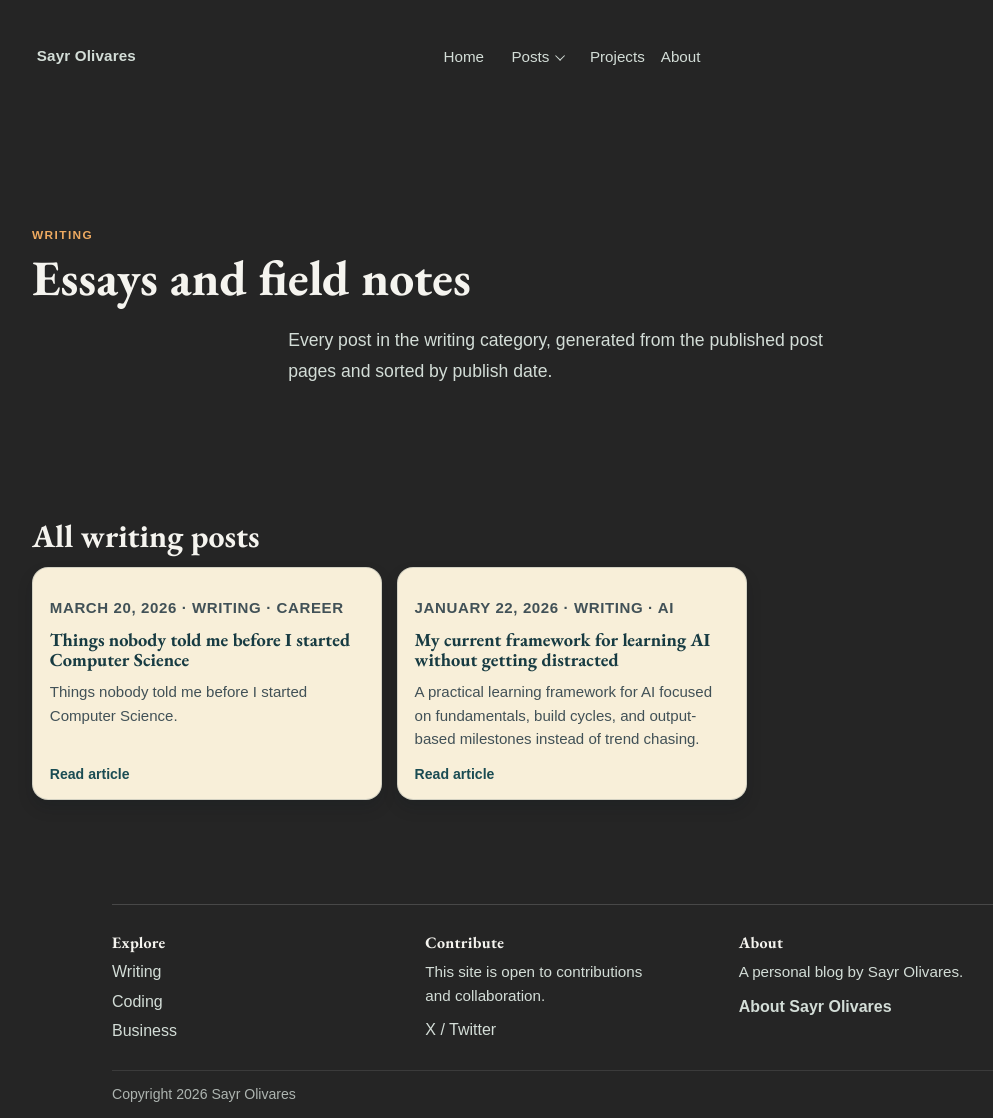
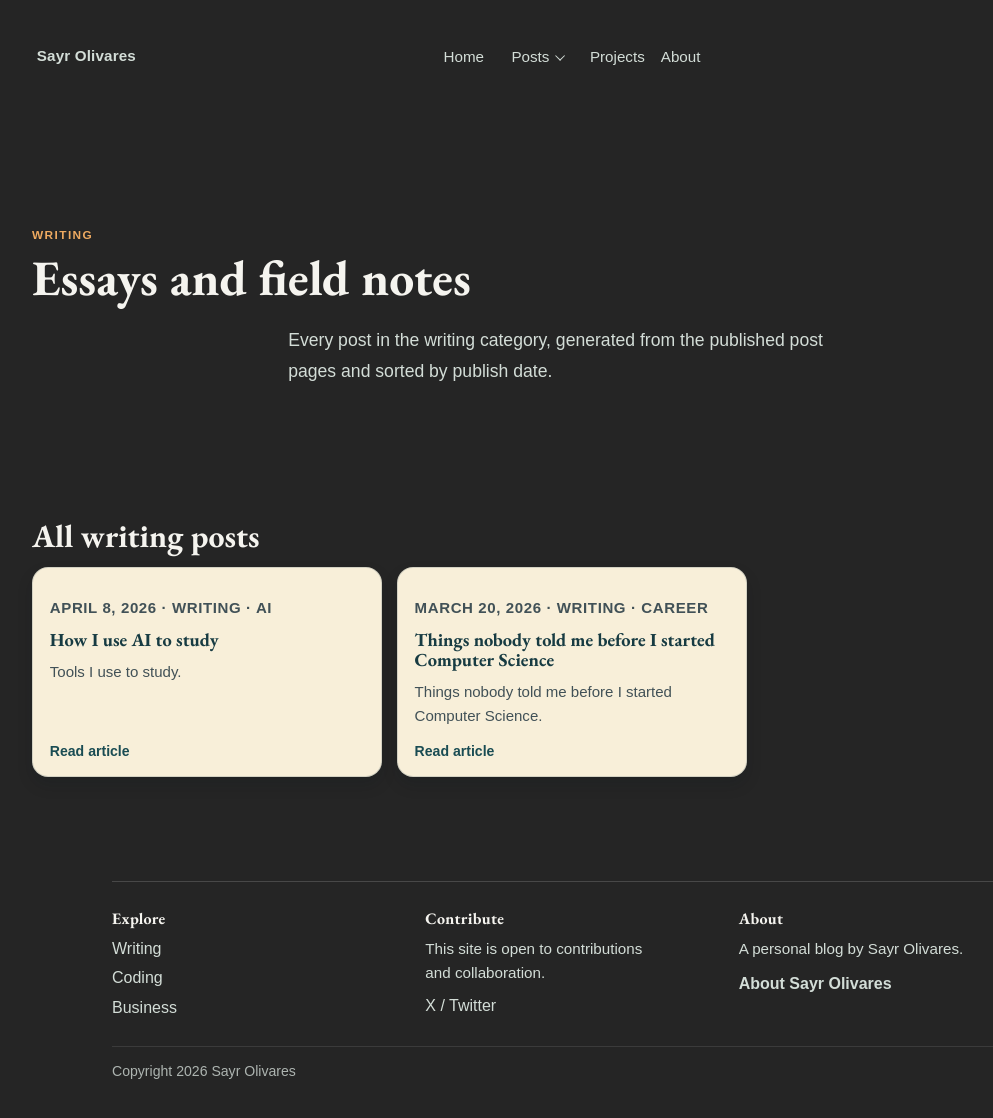
Before and after one commit to sayrolivares/sayrolivares.github.io, a Jekyll site: the page built from writing.html, in a window 1280 px wide. Shown: the whole page, without its empty margins (68-1061 px from the left). Built offline with Jekyll 4.4.1, drawn with Linux system fonts in a browser that asks for light colours; some web fonts are replaced; after the commit the page ends 1095 px from its top, so only the background shows below that.

Commit message:
Renamed post, edited index and _site index

```diff
--- a/index.html
+++ b/index.html
@@ -1,6 +1,6 @@
 ---
 layout: default
-title: Sayr Olivares
+title: Sayr Olivares | Data Analyst
 seo_title: Sayr Olivares | Data Analyst
 description: Writing and projects on data, automation, and how businesses actually run.
 og_description: Writing and projects on data, automation, and how businesses actually run.
--- a/posts/writing/ai-learning-framework.html
+++ b/posts/writing/how-i-use-ai-to-study.md
@@ -1,9 +1,9 @@
 ---
 layout: post
-title: "My current framework for learning AI without getting distracted"
-description: "A practical learning framework for AI focused on fundamentals, build cycles, and output-based milestones instead of trend chasing."
-og_description: "A practical framework for learning AI through fundamentals and output-based milestones."
-date: 2026-01-22
+title: "How I use AI to study"
+description: "Tools I use to study."
+og_description: "Tools I use to study."
+date: 2026-04-08
 category_slug: writing
 category_label: "Writing"
 category_nav_label: "Writing"
```
